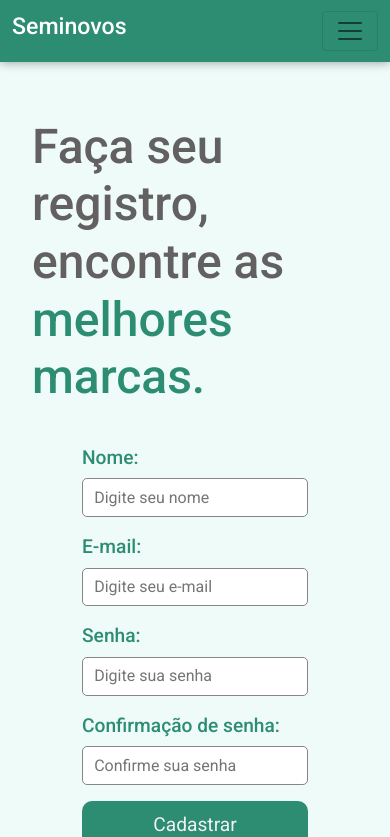
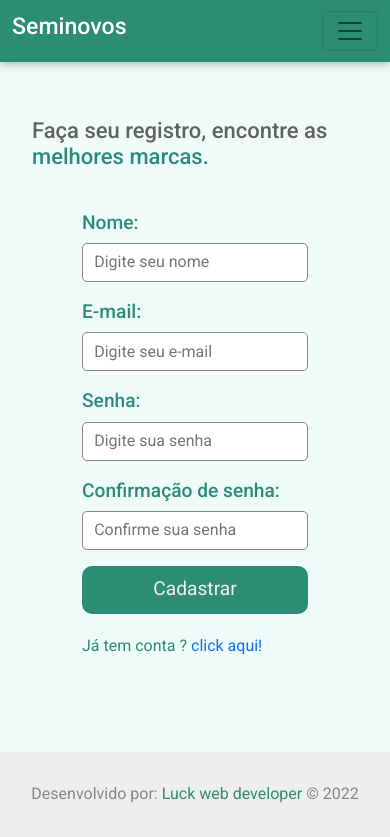
Before and after one commit to JuniorPaula/frontend-seminovos, a React (Create React App) app: page /register in a window 390 px wide. Shown: the top 837 px of the page. Built offline with nearby package versions, Linux system fonts and the light colour scheme.

Commit message:
apply responsive of the project

```diff
--- a/src/pages/Home/styled.js
+++ b/src/pages/Home/styled.js
@@ -66,4 +66,9 @@ export const Title = styled.h1`
   font-size: 38px;
   font-weight: 900;
   letter-spacing: 2px;
+
+  @media (max-width: 480px) {
+    font-size: 26px;
+  }
+}
 `;
--- a/src/pages/auth/login/index.js
+++ b/src/pages/auth/login/index.js
@@ -43,7 +43,7 @@ const Login = () => {
           <input type="submit" value="Entrar" />
         </form>
         <p>
-          Ainda não tem conta ? <Link to="/login">click aqui!</Link>
+          Ainda não tem conta ? <Link to="/register">click aqui!</Link>
         </p>
       </div>
     </LoginContainer>
--- a/src/pages/auth/login/styled.js
+++ b/src/pages/auth/login/styled.js
@@ -31,5 +31,9 @@ export const LoginContainer = styled.div`
     img {
       width: 450px;
     }
+
+    @media (max-width: 480px) {
+      display: none;
+    }
   }
 `;
--- a/src/pages/auth/register/styled.js
+++ b/src/pages/auth/register/styled.js
@@ -1,9 +1,5 @@
 import styled from 'styled-components';
-import {
-  lightGreenColor,
-  primaryColor,
-  secondayColor,
-} from '../../../config/colors';
+import { primaryColor, secondayColor } from '../../../config/colors';
 
 export const RegisterContainer = styled.div`
   display: flex;
@@ -12,7 +8,6 @@ export const RegisterContainer = styled.div`
 
   .box-right {
     flex: 1;
-    // background-color: ${lightGreenColor};
     padding: 30px 50px;
     border-radius: 10px;
     color: ${primaryColor};
@@ -33,6 +28,10 @@ export const Title = styled.h2`
   color: ${secondayColor};
   font-size: 3em;
 
+  @media (max-width: 480px) {
+    font-size: 22px;
+  }
+
   .destaque {
     color: ${primaryColor};
   }
```
